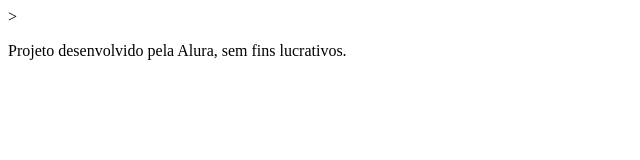
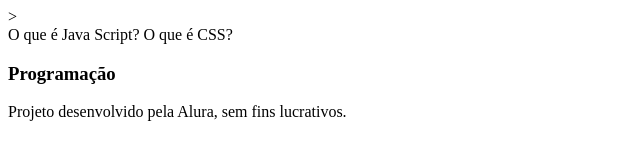
Before and after one commit to frannlovee/pagina-web-1-projeto-3-ui, a plain HTML site: page index.html in a window 1280 px wide. Shown: the whole page, without its empty margins (0-640 px from the left). Drawn offline with Linux system fonts and the light colour scheme.

Commit message:
Add files via upload

```diff
--- a/index.html
+++ b/index.html
@@ -7,17 +7,24 @@
 </head>
 <body>
 
-</body>
-</html><main>
+<main>
+    <section id= “container”>
+        <article class="cartao">
+            <div class="cartao__conteudo">
+                <div class="cartao__conteudo__pergunta">
+                    O que é Java Script?
+                    O que é CSS?
+                    </div>
 
+                <h3> Programação </h3>
+            </div>
+        </article>
+    </section>
 </main>
 <footer>
     <p>Projeto desenvolvido pela Alura, sem fins lucrativos.</p>
-</footer><main></main>
-    <section id= “container”>
+</footer>
 
-</section><article class="cartao">
-    <div class="cartao__conteudo">
 
-    </div>
-</article>
+</body>
+</html>
```
